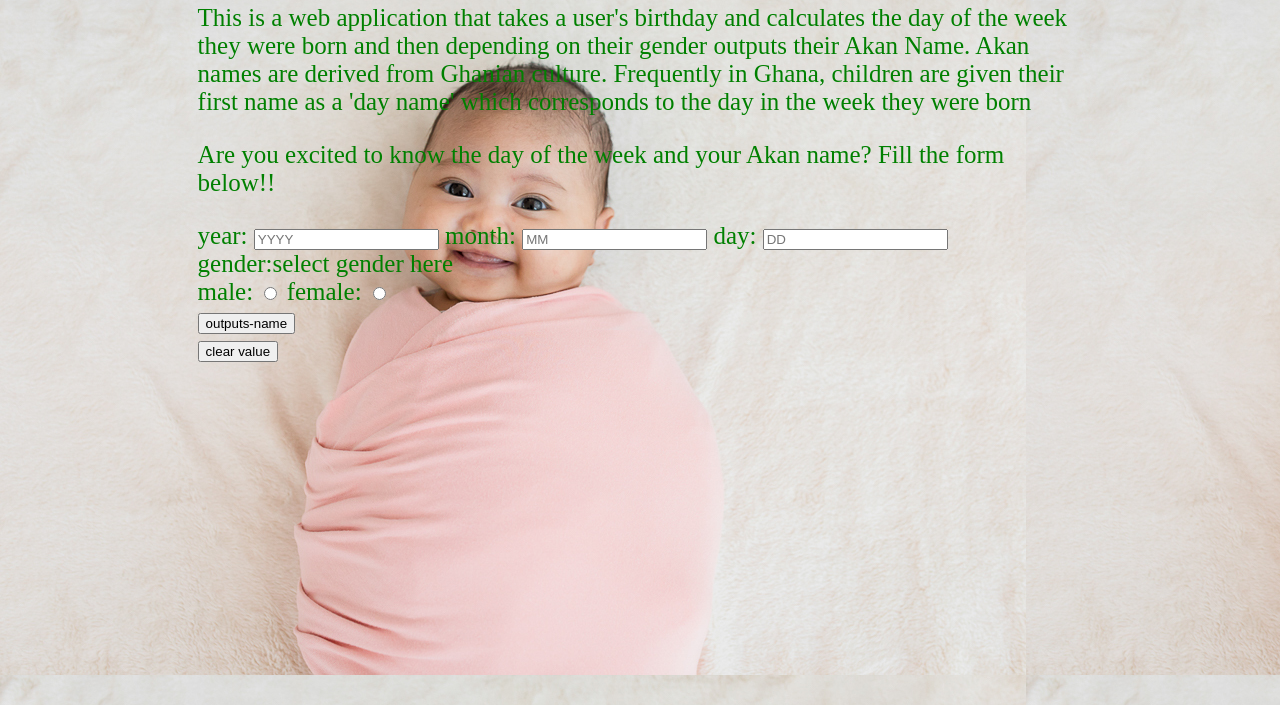
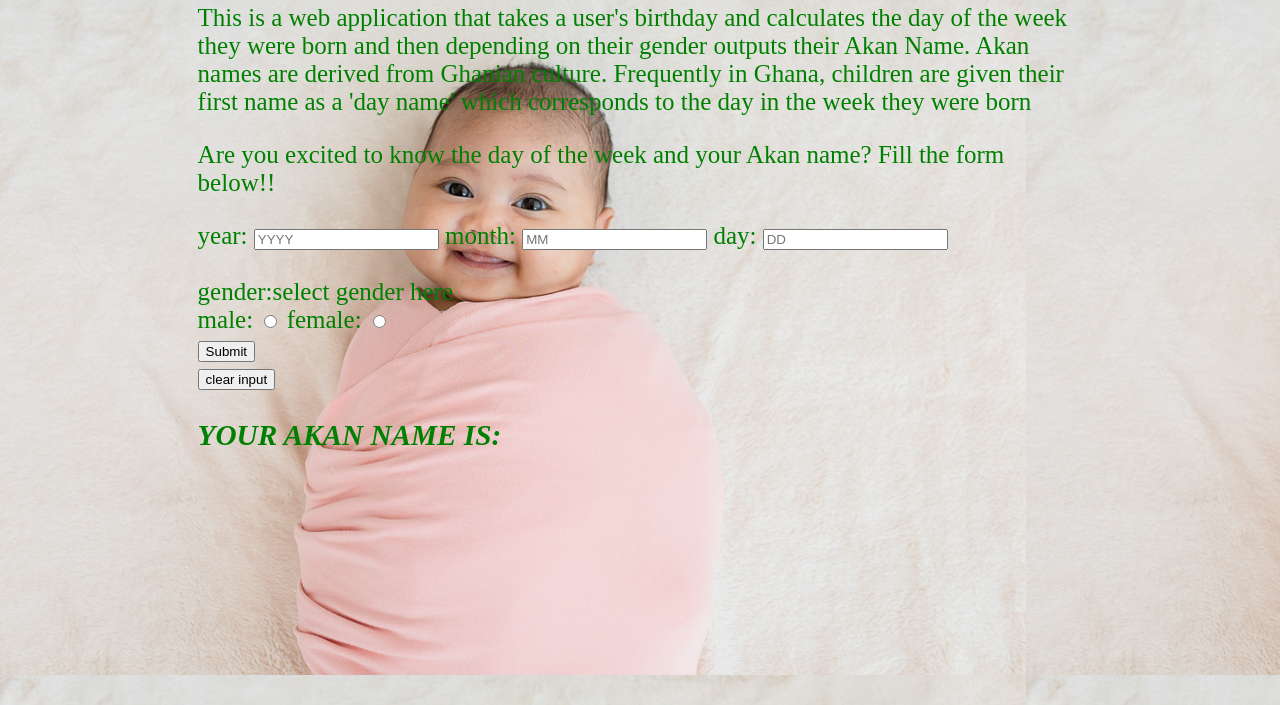
Before and after one commit to Edwike12/Akan-naming, a plain HTML site: page index.html in a window 1280 px wide. Shown: the part 95-800 px from the top of the page. Drawn offline with Linux system fonts and the light colour scheme.

Commit message:
commit all changes

```diff
--- a/index.html
+++ b/index.html
@@ -29,7 +29,7 @@
     </label>
 
     <br>
-    <label for="gender">
+    <label for="gender"> <br>
         gender:select gender here<br>
         male:
         <input id="male-input" type="radio" name="gender" value="male" required>
@@ -38,18 +38,20 @@
     </label>
 
     <br>
-    <input id="get-name" type="submit" name="" value="outputs-name">
+    <input id="get-name" type="submit" name="" value="Submit">
     </form>
 
-    <form onsubmit="return clearValue()">
-    <input class="clear" type="submit" value="clear value">
+    <form onsubmit="return clearInput()">
+    <input class="clear" type="submit" value="clear input">
     </form>
 
-    <p id="result"></p>
+    <h3 id = "display-name" > <i>YOUR AKAN NAME IS:</i></h3>
+    <p id = "result"></p>
 
     </div>
 </div>
 
 <script src="script/script.js"></script>
+
 </body>
 </html>
```
